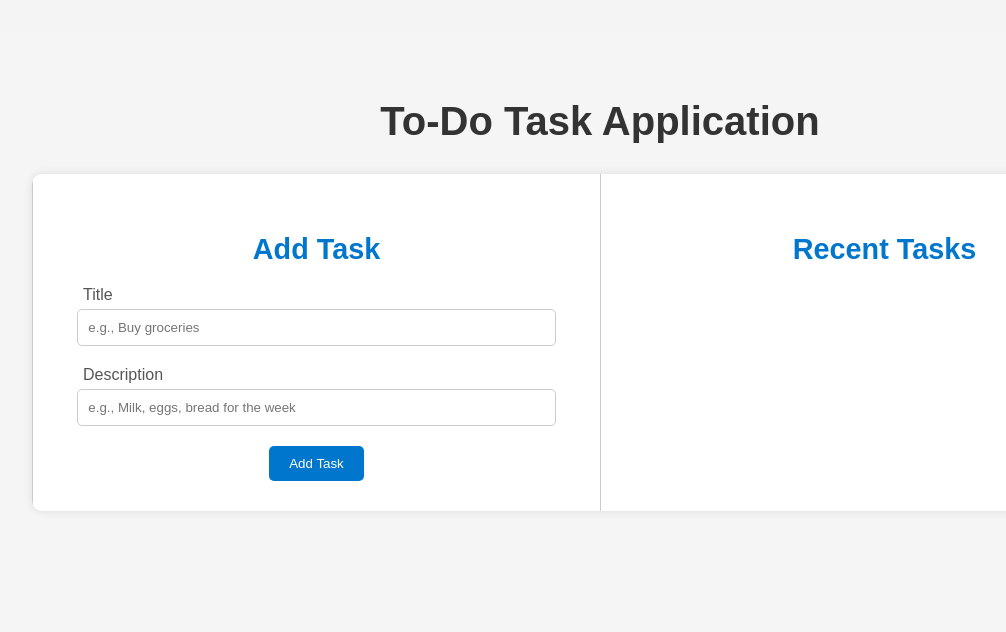
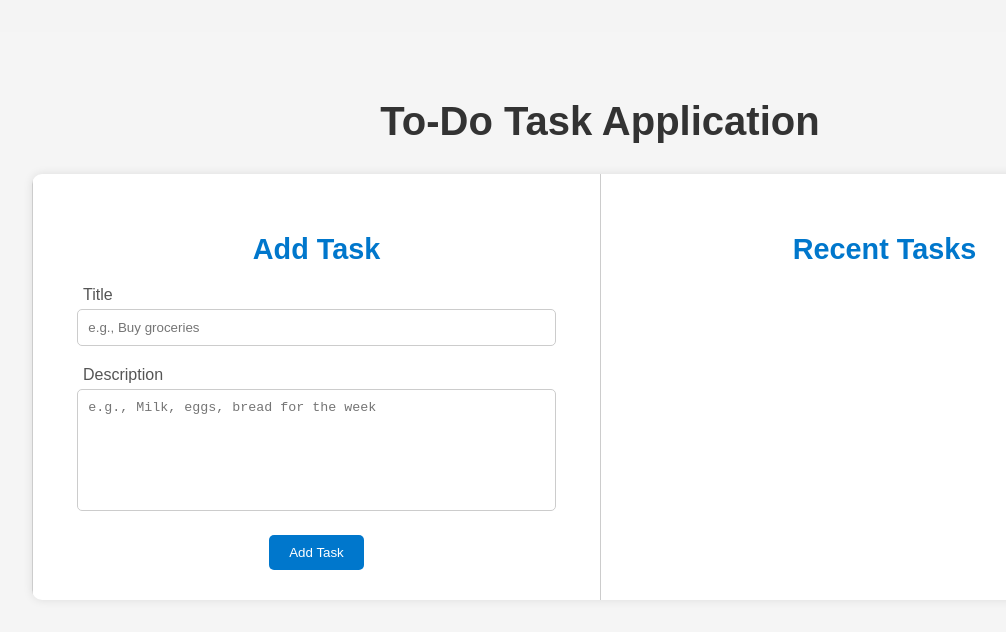
Before and after one commit to hasharas/to-do-tasks, a React (Vite) app in the folder front/: page / in a window 1280 px wide. Shown: the top 632 px of the page, without its empty margins (40-1046 px from the left). Built offline with nearby package versions, Linux system fonts and the light colour scheme.

Commit message:
Change:text aria

```diff
--- a/front/src/pages/Home.css
+++ b/front/src/pages/Home.css
@@ -51,6 +51,15 @@
   border-radius: 5px;
 }
 
+.form textarea {
+  width: 90%;
+  height: 100px;
+  padding: 10px;
+  border: 1px solid #ccc;
+  border-radius: 5px;
+  resize: none;
+}
+
 .form button {
   padding: 10px 20px;
   background-color: #0077cc;
--- a/front/src/pages/Home.jsx
+++ b/front/src/pages/Home.jsx
@@ -19,10 +19,14 @@ const Home = () => {
 
                                     <div>
                                           <p>Description</p>
-                                          <input
+                                          <textarea
                                                 type="text"
                                                 placeholder='e.g., Milk, eggs, bread for the week'
-                                                required />
+                                                required >
+
+                                          </textarea>
+
+
                                     </div>
                                     <button>
                                           Add Task
```
